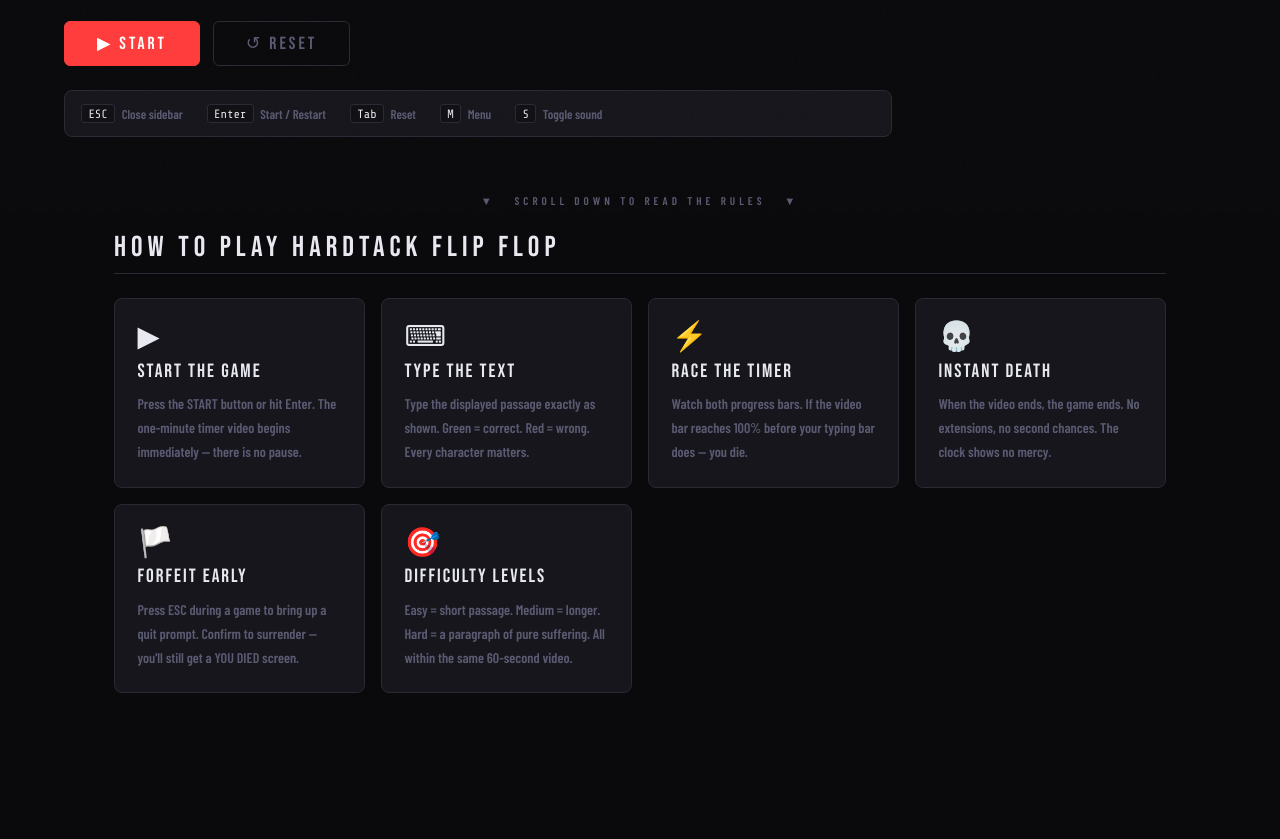
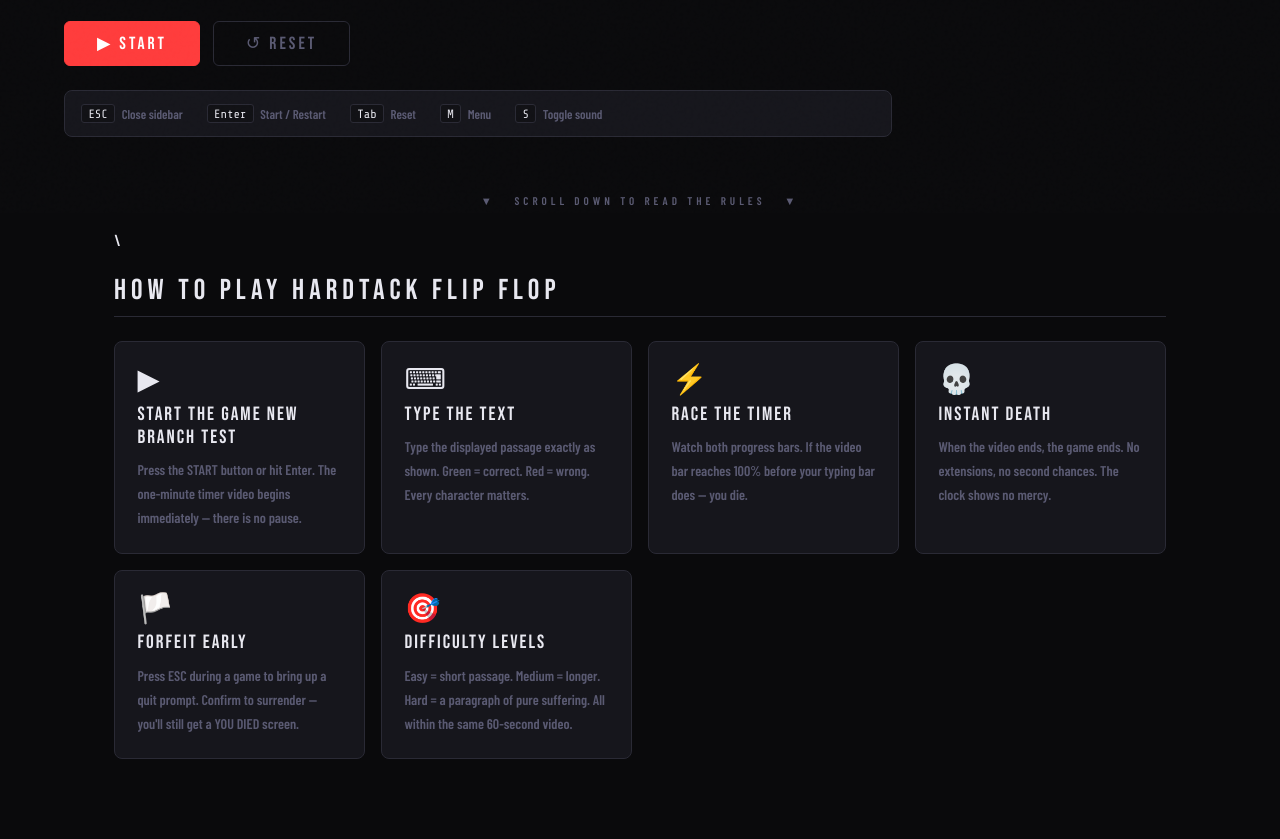
Before and after one commit to HmmKez/Concha_EDP-Finals, a plain HTML site: page index.html in a window 1280 px wide. Shown: the part 587-1426 px from the top of the page. Before the commit the page ends 1360 px from the top, so only its background shows below. Drawn offline with nearby package versions, Linux system fonts and the light colour scheme; a web font is replaced by a local one.

Commit message:
Branch test

```diff
--- a/index.html
+++ b/index.html
@@ -937,13 +937,13 @@
   <div class="scroll-hint" id="scroll-hint">▼ &nbsp; SCROLL DOWN TO READ THE RULES &nbsp; ▼</div>
 
   <!-- ── HOW TO PLAY SECTION ── -->
-  <section id="how-to-play">
+  <section id="how-to-play">\
     <div class="section-title">HOW TO PLAY Hardtack flip flop</div>
     <div class="rules-grid">
 
       <div class="rule-card" data-scroll-reveal>
         <div class="rule-icon">▶</div>
-        <div class="rule-title">Start the Game</div>
+        <div class="rule-title">Start the Game New branch test</div>
         <div class="rule-desc">Press the START button or hit Enter. The one-minute timer video begins immediately — there is no pause.</div>
       </div>
 
```
